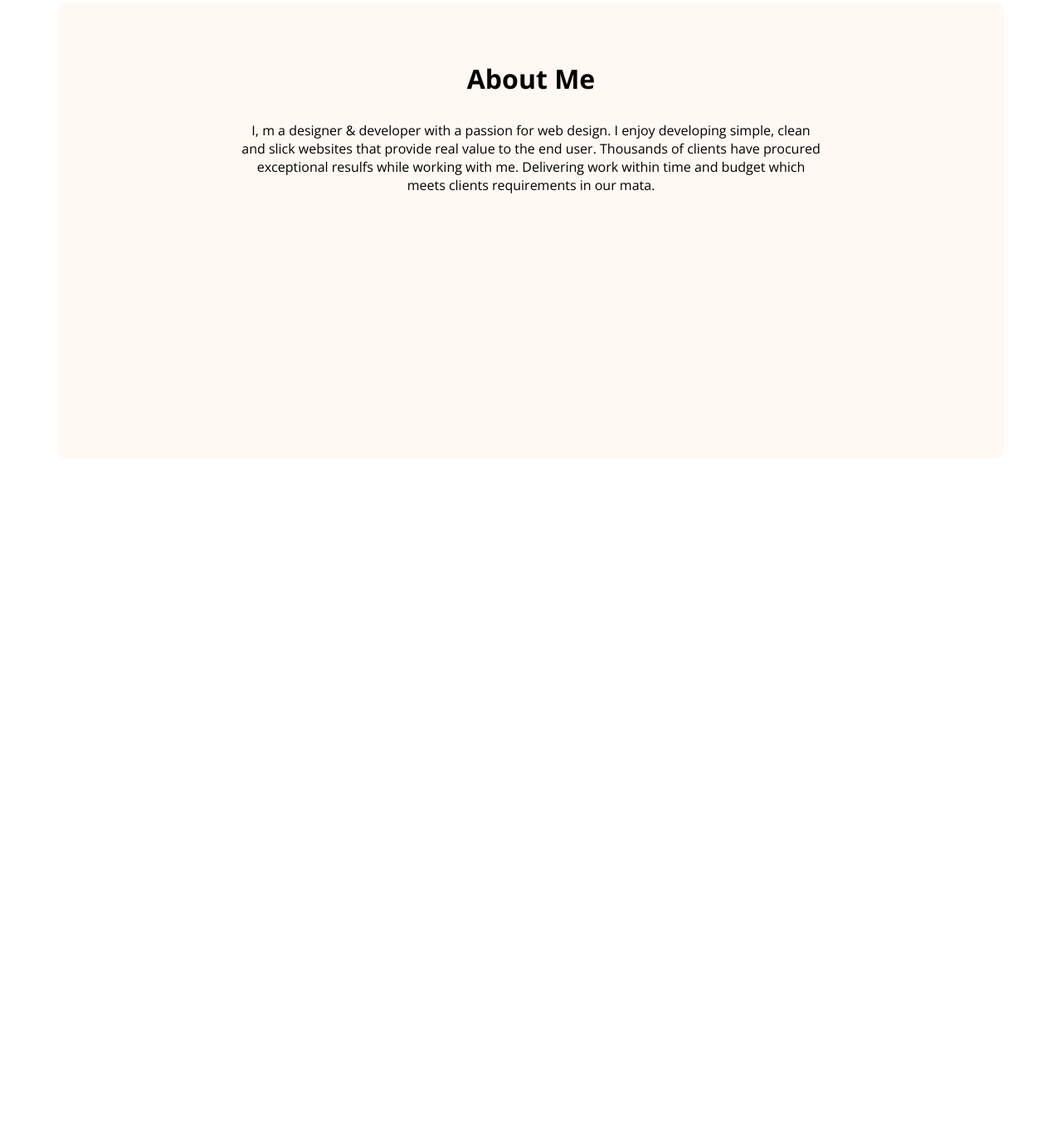
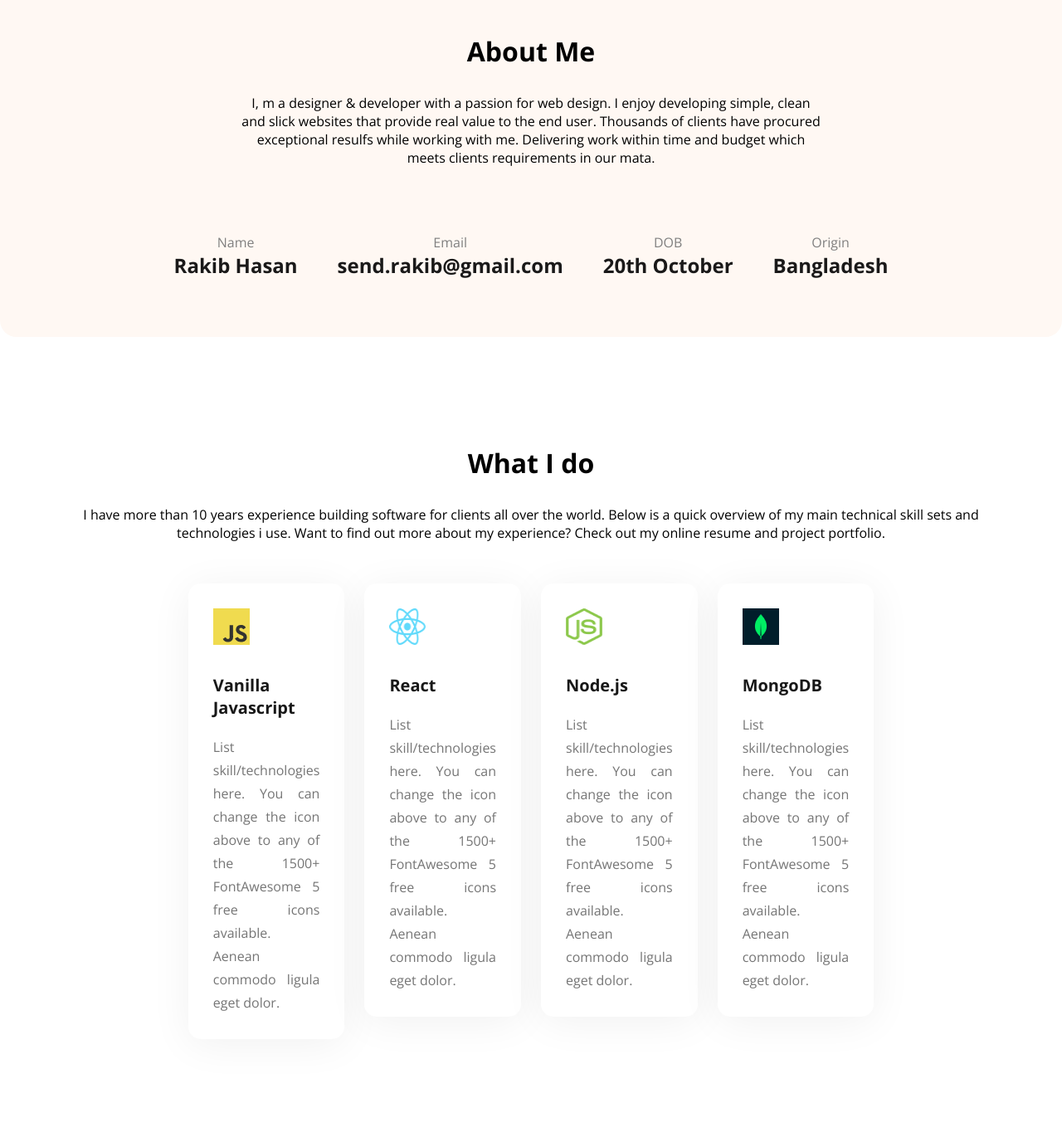
Before and after one commit to rakibhasan30/practice-portfolio, a plain HTML site: page index.html in a window 1280 px wide. Shown: the part 944-2326 px from the top of the page at 83% size. Before the commit the page ends 1497 px from the top, so only its background shows below. Drawn offline with nearby package versions, Linux system fonts and the light colour scheme.

Commit message:
Second Commit

```diff
--- a/CSS/style.css
+++ b/CSS/style.css
@@ -4,6 +4,21 @@
   padding: 0;
   margin: 0;
   font-family: "Open Sans", sans-serif;
+}
+
+h1 {
+  font-size: 3.5rem;
+  padding: 5px 0;
+}
+
+h3 {
+  font-size: 2rem;
+  padding: 0;
+}
+
+/*Header Elements */
+.logo {
+  font-size: 2rem;
 }
 
 header {
@@ -30,11 +45,24 @@ nav li {
   display: flex;
   align-items: center;
 }
-.right-side {
-  width: 584px;
-  height: 676px;
-  flex-shrink: 0;
+header > img {
+  position: absolute;
+  height: 80%;
+  top: 50px;
+  left: 5%;
 }
+.hire {
+  padding: 10px 25px 12px 25px;
+  border-radius: 5px;
+  border: none;
+  background: #fd6e0a;
+  color: white;
+  text-decoration: none;
+  font-weight: bold;
+}
+
+/*Banner Elements*/
+
 .banner {
   display: flex;
   justify-content: space-between;
@@ -43,57 +71,144 @@ nav li {
   background: url(../images/header_bg.png) no-repeat;
   background-position: bottom right;
   background-size: contain;
-  padding-left: 19%;
+  padding-left: 20.5%;
   padding-right: 8%;
+  overflow: hidden;
 }
-.Download-button {
+.banner-button {
+  margin-top: 15px;
   display: flex;
-  margin-top: 20px;
+  align-items: center;
   gap: 1rem;
 }
-
-header > img {
-  position: absolute;
-  height: 80%;
-  top: 50px;
-  left: 5%;
-}
-button {
+.cv-button {
+  padding: 10px 25px 12px 25px;
   border-radius: 5px;
   background: #fd6e0a;
   color: white;
-  font-size: 1rem;
+  text-decoration: none;
   border: none;
-  padding: 18px 35px 19px 36px;
-  border-radius: 5px;
-}
-.banner button i {
-  padding: 8px;
-}
-.banner button {
-  padding: 8px 30px;
-}
-h1 {
-  font-size: 3.5rem;
-  padding: 5px 0;
 }
 
-h3 {
-  font-size: 2rem;
-  padding: 0;
+.cv-button:hover {
+  background: #ff9040;
+  color: black;
 }
+.contact-button:hover {
+  background: #f8e2d3;
+  cursor: pointer;
+}
+.contact-button {
+  padding: 10px 25px 12px 25px;
+  border-radius: 5px;
+  fill: none;
+  border: 1px solid #fd6e0a;
+}
+.contact-button a {
+  color: #fd6e0a;
+  text-decoration: none;
+}
+
+.right-side {
+  width: 600px;
+  height: 676px;
+  flex-shrink: 0;
+}
+
 .left-side {
   padding-bottom: 80px;
 }
 .left-side p {
   padding-top: 10px;
 }
+
+/*About Section*/
+
 .about {
   width: 1140px;
-  height: 550px;
-  border-radius: 10px;
+  height: auto;
+  border-radius: 20px;
   background: #fff8f3;
   inset: 0;
   margin: auto;
   text-align: center;
+  padding: 70px;
 }
+.about p {
+  width: 700px;
+  text-align: center;
+  inset: 0;
+  margin: auto;
+  padding-top: 30px;
+}
+.details {
+  padding-top: 80px;
+  display: flex;
+  justify-content: center;
+  gap: 3rem;
+}
+.details h3 {
+  font-size: 1rem;
+  color: grey;
+  font-weight: 400;
+}
+.details h2 {
+  font-size: 1.5rem;
+  color: rgb(26, 25, 25);
+  font-weight: 700;
+}
+
+.i-do {
+  width: 1140px;
+  height: auto;
+  border-radius: 20px;
+  inset: 0;
+  margin: 100px auto 50px;
+  text-align: center;
+  padding: 30px 70px 0 70px;
+}
+.i-do p {
+  padding-top: 30px;
+}
+
+/* Skills Section*/
+.skills {
+  padding: 0 230px 130px 230px;
+  display: flex;
+  justify-content: center;
+  gap: 1.5rem;
+  align-items: start;
+}
+.skill-cards {
+  text-align: left;
+  width: 245px;
+  height: auto;
+  border-radius: 15px;
+  background: #fff;
+  box-shadow: 0px 6px 50px 0px rgba(0, 0, 0, 0.06);
+  padding: 30px;
+}
+.skill-cards h2 {
+  color: var(--dark-01, #181818);
+  text-align: center;
+  font-size: 20px;
+  font-style: normal;
+  font-weight: 700;
+  line-height: normal;
+  text-align: left;
+  padding-bottom: 20px;
+}
+.skill-cards p {
+  text-align: justify;
+  color: #757575;
+  font-family: Open Sans;
+  font-size: 16px;
+  font-style: normal;
+  font-weight: 400;
+  line-height: 28px;
+}
+.skill-cards img {
+  height: 44px;
+  width: 44px;
+  padding-bottom: 30px;
+}
--- a/index.html
+++ b/index.html
@@ -23,52 +23,112 @@
     <header>
       <img src="./images/developer.png" alt="" />
       <nav>
-        <h1 class="logo">Ma<span>r</span>y</h1>
+        <h1 class="logo">Rak<span>i</span>b</h1>
         <div class="links">
           <ul>
             <li><a href="_blank">Portfolio</a></li>
             <li><a href="_blank">Blog</a></li>
           </ul>
-          <button>Hire Me</button>
+          <button class="hire">Hire Me</button>
         </div>
       </nav>
       <div class="banner">
         <div class="left-side">
           <h3>Hi, I am</h3>
-          <h1>Mary Hardy</h1>
+          <h1>Rakib Hasan</h1>
           <p>
-            Shot what able cold new see hold.Friendly as an betrayed
-            <br />formerly he. Morning because as to society behaved moments.
+            I am a graphic designer, UX/UI designer & front-end web developer
           </p>
-          <div class="Download-button">
-            <button><i class="fa fa-download"> </i> Download CV</button>
+          <div class="banner-button">
+            <a href="./pdf/Rakib Hasan CV.pdf" download class="cv-button"
+              ><i class="fa fa-download"> </i> Download CV</a
+            >
             <div class="contact-button">
-              <button><i class="fa fa-phone"> </i> Contact</button>
+              <a href="_blank" target="_blank">
+                <i class="fa fa-phone"> </i> Contact
+              </a>
             </div>
           </div>
         </div>
         <div class="right-side">
-          <img src="./images/hardy.png" alt="" />
+          <img src="./images/Rakib.png" alt="" />
         </div>
       </div>
     </header>
     <div class="about">
-      <h3 style="padding-top: 70px">About Me</h3>
-      <p
-        style="
-          width: 700px;
-          text-align: center;
-          inset: 0;
-          margin: auto;
-          padding-top: 30px;
-        "
-      >
+      <h3>About Me</h3>
+      <p>
         I, m a designer & developer with a passion for web design. I enjoy
         developing simple, clean and slick websites that provide real value to
         the end user. Thousands of clients have procured exceptional resulfs
         while working with me. Delivering work within time and budget which
         meets clients requirements in our mata.
       </p>
+      <div class="details">
+        <div class="name">
+          <h3>Name</h3>
+          <h2>Rakib Hasan</h2>
+        </div>
+        <div class="name">
+          <h3>Email</h3>
+          <h2>send.rakib@gmail.com</h2>
+        </div>
+        <div class="name">
+          <h3>DOB</h3>
+          <h2>20th October</h2>
+        </div>
+        <div class="name">
+          <h3>Origin</h3>
+          <h2>Bangladesh</h2>
+        </div>
+      </div>
+    </div>
+    <div class="i-do">
+      <h3>What I do</h3>
+      <p>
+        I have more than 10 years experience building software for clients all
+        over the world. Below is a quick overview of my main technical skill
+        sets and technologies i use. Want to find out more about my experience?
+        Check out my online resume and project portfolio.
+      </p>
+    </div>
+    <div class="skills">
+      <div class="skill-cards">
+        <img src="./images/icons/js.png" alt="" />
+        <h2>Vanilla Javascript</h2>
+        <p>
+          List skill/technologies here. You can change the icon above to any of
+          the 1500+ FontAwesome 5 free icons available. Aenean commodo ligula
+          eget dolor.
+        </p>
+      </div>
+      <div class="skill-cards">
+        <img src="./images/icons/react.png" alt="" />
+        <h2>React</h2>
+        <p>
+          List skill/technologies here. You can change the icon above to any of
+          the 1500+ FontAwesome 5 free icons available. Aenean commodo ligula
+          eget dolor.
+        </p>
+      </div>
+      <div class="skill-cards">
+        <img src="./images/icons/nodejs.png" alt="" />
+        <h2>Node.js</h2>
+        <p>
+          List skill/technologies here. You can change the icon above to any of
+          the 1500+ FontAwesome 5 free icons available. Aenean commodo ligula
+          eget dolor.
+        </p>
+      </div>
+      <div class="skill-cards">
+        <img src="./images/icons/mongo.png" alt="" />
+        <h2>MongoDB</h2>
+        <p>
+          List skill/technologies here. You can change the icon above to any of
+          the 1500+ FontAwesome 5 free icons available. Aenean commodo ligula
+          eget dolor.
+        </p>
+      </div>
     </div>
   </body>
 </html>
```
Also changed, not shown: 3 other files.
